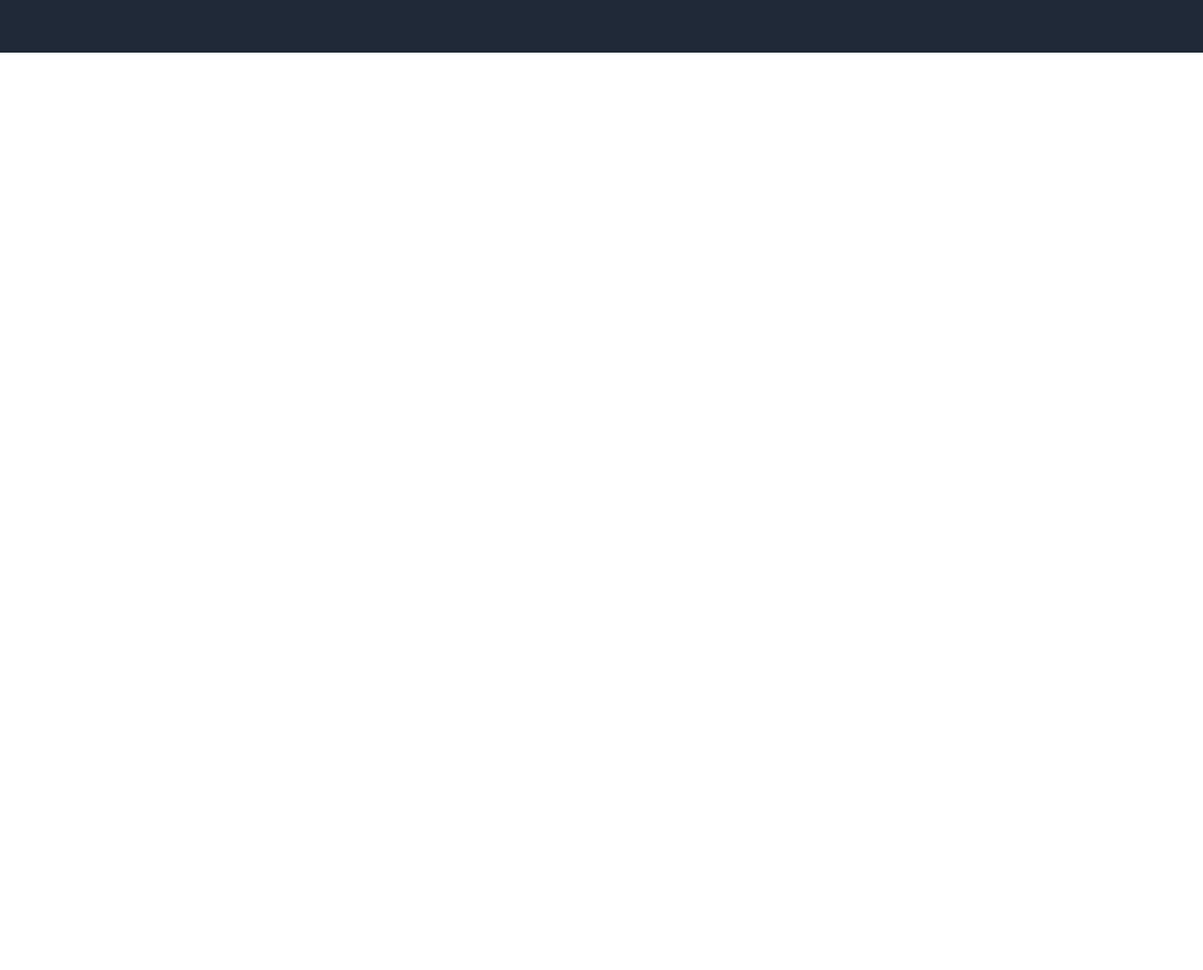
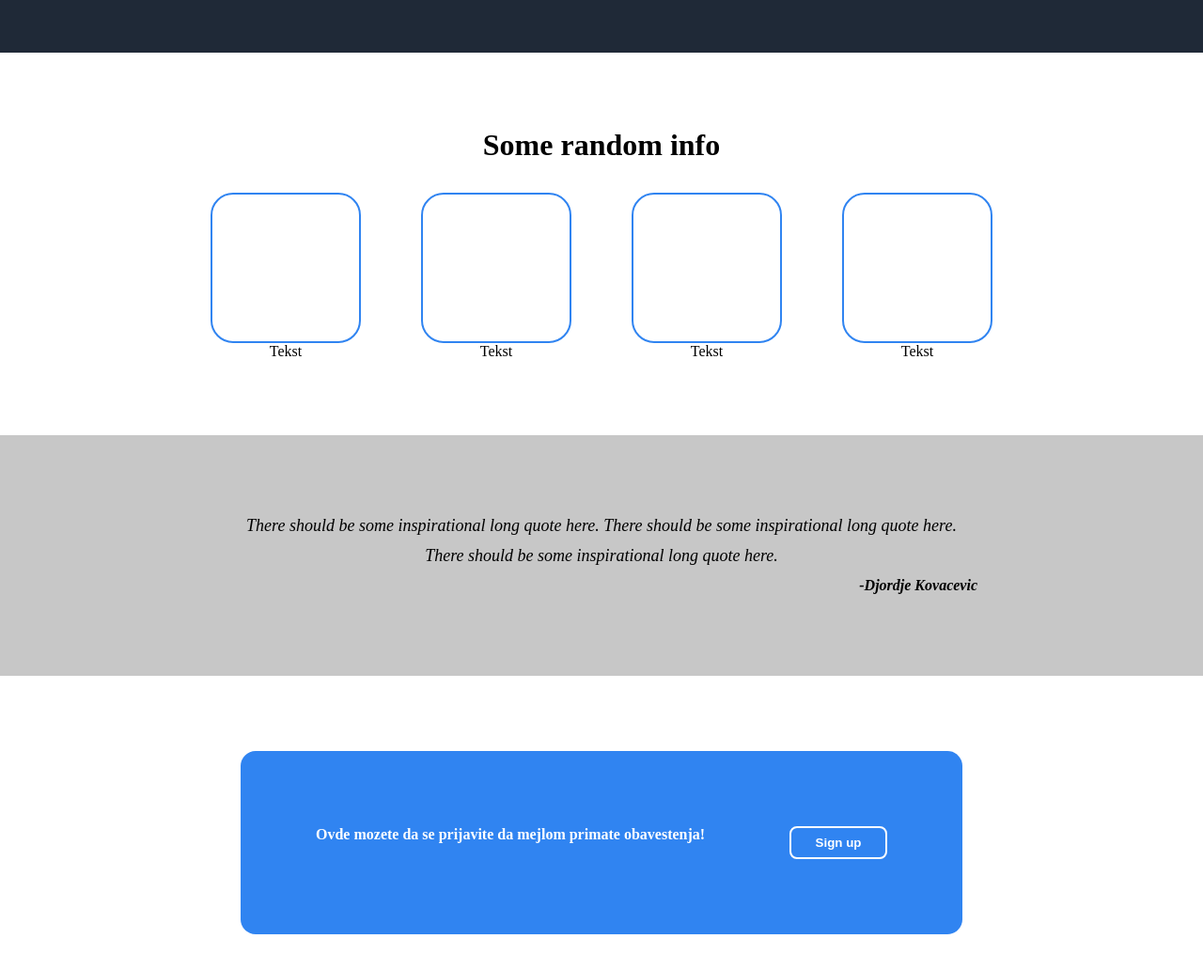
Before and after one commit to KDjole/Landing-Page, a plain HTML site: page index.html in a window 1280 px wide. Shown: the part 380-1412 px from the top of the page at 94% size. Before the commit the page ends 800 px from the top, so only its background shows below. Drawn offline with Linux system fonts and the light colour scheme.

Commit message:
Telo sajta

```diff
--- a/index.html
+++ b/index.html
@@ -31,9 +31,65 @@
             </div>
         </div>
     </header>
+
+
     <div class="body">
 
+
+        <div class="firstsection">
+                <h1>Some random info</h1>
+                <div>
+                    <div class="kocka">
+                        <div>
+
+                        </div>
+                        <p>Tekst</p>
+                    </div>
+                    <div class="kocka">
+                        <div>
+
+                        </div>
+                        <p>Tekst</p>
+                    </div>
+                    <div class="kocka">
+                        <div>
+
+                        </div>
+                        <p>Tekst</p>
+                    </div>
+                    <div class="kocka">
+                        <div>
+
+                        </div>
+                        <p>Tekst</p>
+                    </div>
+                </div>
+        </div>
+
+
+        <div class="secondsection">
+                <div>
+                    There should be some inspirational long quote here. There should be some inspirational long quote here. There should be some inspirational long quote here.
+                </div>
+                <div class="autor">
+                    -Djordje Kovacevic
+                </div>
+        </div>
+
+
+        <div class="thirdsection">
+            <div>
+                <div>
+                    Ovde mozete da se prijavite da mejlom primate obavestenja!
+                </div>
+                <button>
+                    Sign up
+                </button>
+            </div>
+        </div>
     </div>
+
+
     <footer>
 
     </footer>
--- a/style.css
+++ b/style.css
@@ -77,7 +77,7 @@ a, a:hover, a:visited{
     background-color: rgb(48, 132, 241);
     padding:0.5rem;
     border:none;
-    border-radius: 15%;
+    border-radius: 0.5rem;
     font-weight: bold;
     cursor:pointer;
     color:white;
@@ -94,3 +94,80 @@ a, a:hover, a:visited{
 /* BODY */
 /* BODY */
 /* BODY */
+
+.body{
+    width:100%;
+}
+
+.firstsection{
+    text-align: center;
+    margin: 5rem 15% ;
+}
+
+.firstsection>div{
+    display: flex;
+    justify-content: space-between;
+    gap:2em;
+    margin:2em;
+}
+
+.kocka{
+    display:flex;
+    flex-direction: column;
+}
+
+.kocka>div{
+    width:10rem;
+    height:10rem;
+    border-radius: 15%;
+    border:rgb(48, 132, 241) 2px solid;
+}
+
+.secondsection{
+    background-color: rgb(199, 199, 199);
+    width:100%;
+    padding:5rem 15rem;
+    text-align: center;
+    font-style: italic;
+    font-size: large;
+    line-height: 2rem;
+}
+
+.autor{
+    font-size: medium;
+    font-weight: bold;
+    text-align: end;
+}
+
+
+.thirdsection{
+    background-color: rgb(48, 132, 241);
+    margin: 5rem 20%;
+    padding:5rem;
+    border-radius: 1rem;
+    color:white;
+    font-weight: bold;
+}
+
+.thirdsection>div{
+    display:flex;
+}
+
+.thirdsection>div>div{
+    flex:6 0 0;
+}
+
+.thirdsection>div>button{
+    flex:1 0 0;
+    background-color: #1f293700;
+    border-radius: 0.5rem;
+    border:white solid 2px;
+    color:white;
+    font-weight: bold;
+    padding:0.5rem;
+}
+
+
+/* BODY */
+/* BODY */
+/* BODY */
```
